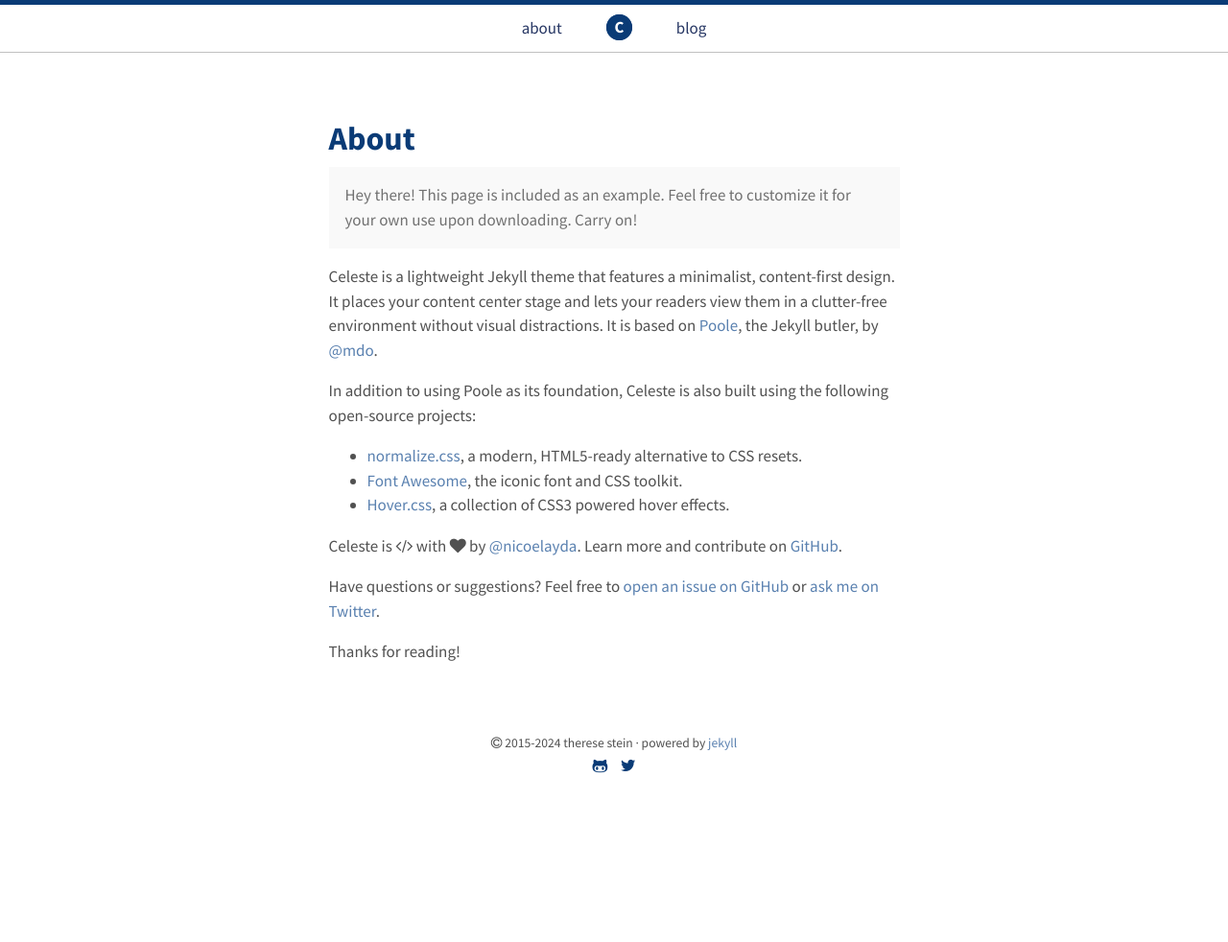
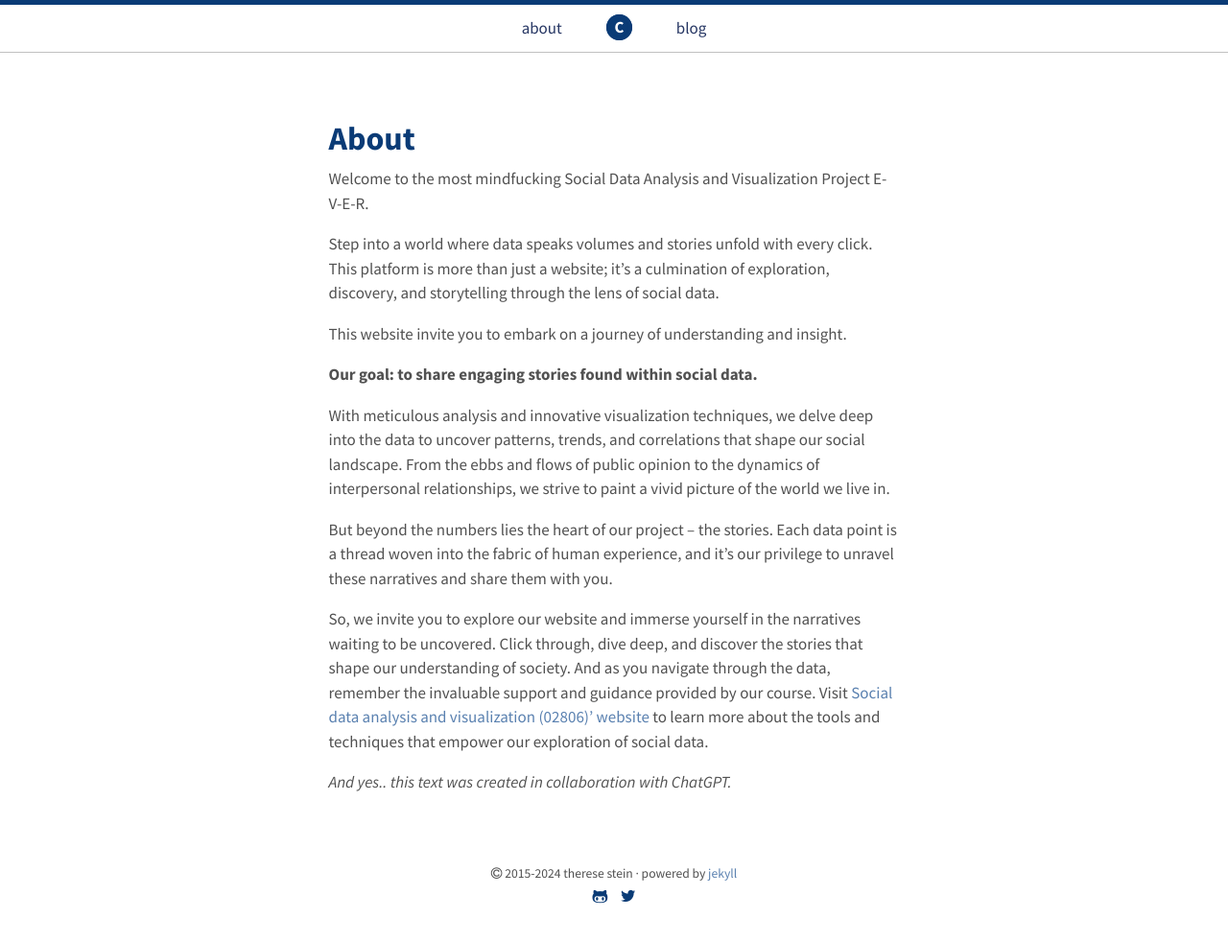
Before and after one commit to ThereseStein/ThereseStein.github.io, a Jekyll site: the page built from about.md, in a window 1280 px wide. Shown: the whole page at 96% size. Built offline with Jekyll 4.4.1, drawn with Linux system fonts in a browser that asks for light colours; before the commit the page ends 900 px from its top, so only the background shows below that.

Commit message:
Update to own decription

```diff
--- a/about.md
+++ b/about.md
@@ -3,20 +3,18 @@
 title: About
 ---
 
-<p class="message">
-  Hey there! This page is included as an example. Feel free to customize it for your own use upon downloading. Carry on!
-</p>
+Welcome to the most mindfucking Social Data Analysis and Visualization Project E-V-E-R.
 
-Celeste is a lightweight Jekyll theme that features a minimalist, content-first design. It places your content center stage and lets your readers view them in a clutter-free environment without visual distractions. It is based on [Poole](https://github.com/poole/poole), the Jekyll butler, by [@mdo](https://twitter.com/mdo).
+Step into a world where data speaks volumes and stories unfold with every click. This platform is more than just a website; it's a culmination of exploration, discovery, and storytelling through the lens of social data.
 
-In addition to using Poole as its foundation, Celeste is also built using the following open-source projects:
+This website invite you to embark on a journey of understanding and insight.
 
-* [normalize.css](http://necolas.github.io/normalize.css/), a modern, HTML5-ready alternative to CSS resets.
-* [Font Awesome](https://fontawesome.com/v4.7.0/), the iconic font and CSS toolkit.
-* [Hover.css](http://ianlunn.github.io/Hover/), a collection of CSS3 powered hover effects.
+<b>Our goal: to share engaging stories found within social data.</b>
 
-Celeste is <i class="fa fa-code"></i> with <i class="fa fa-heart"></i> by [@nicoelayda](https://github.com/nicoelayda). Learn more and contribute on [GitHub](https://github.com/nicoelayda/celeste).
+With meticulous analysis and innovative visualization techniques, we delve deep into the data to uncover patterns, trends, and correlations that shape our social landscape. From the ebbs and flows of public opinion to the dynamics of interpersonal relationships, we strive to paint a vivid picture of the world we live in.
 
-Have questions or suggestions? Feel free to [open an issue on GitHub](https://github.com/nicoelayda/celeste/issues/new) or [ask me on Twitter](https://twitter.com/nicoelayda).
+But beyond the numbers lies the heart of our project – the stories. Each data point is a thread woven into the fabric of human experience, and it's our privilege to unravel these narratives and share them with you.
 
-Thanks for reading!
+So, we invite you to explore our website and immerse yourself in the narratives waiting to be uncovered. Click through, dive deep, and discover the stories that shape our understanding of society. And as you navigate through the data, remember the invaluable support and guidance provided by our course. Visit [ Social data analysis and visualization (02806)' website](https://github.com/suneman/socialdata2024/wiki) to learn more about the tools and techniques that empower our exploration of social data.
+
+<i> And yes..  this text was created in collaboration with ChatGPT.</i>
```
